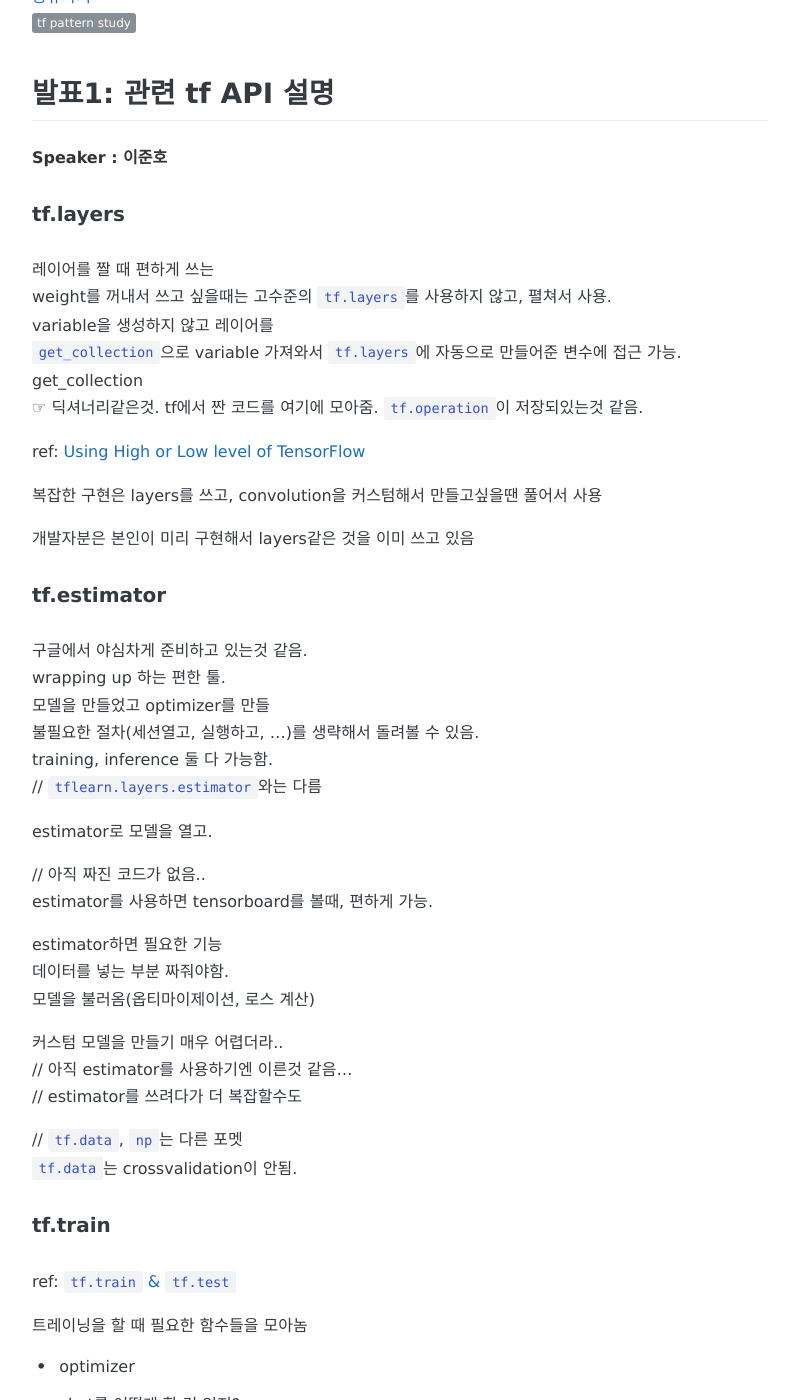
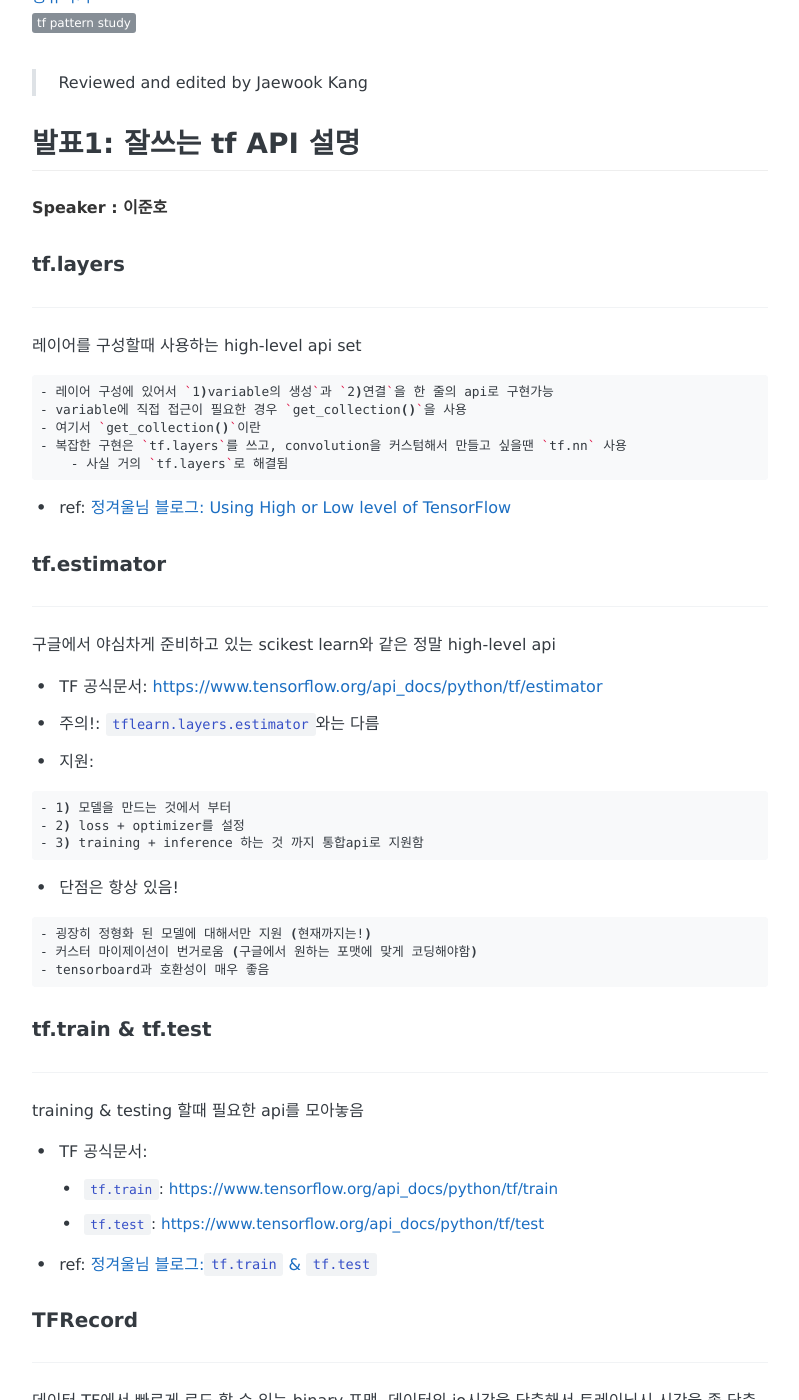
Before and after one commit to motlabs/motlabs.github.io, a Jekyll site: the page built from _posts/2018-06-19-tfpattern-week3.md, in a window 1280 px wide and 1400 px high, scrolled down 201 px. Shown: the whole window, without its empty margins (240-1039 px from the left). Built offline with Jekyll 4.4.1, drawn with Linux system fonts in a browser that asks for light colours; some web fonts are replaced; some of the changed text lies outside the part shown.

Commit message:
(feat) addition of post- 2018-06-19-tfpattern-week3

````diff
--- a/_posts/2018-06-19-tfpattern-week3.md
+++ b/_posts/2018-06-19-tfpattern-week3.md
@@ -9,205 +9,149 @@
 share: true
 ---
 
-## 발표1: 관련 tf API 설명
+> Reviewed and edited by Jaewook Kang
+
+
+## 발표1: 잘쓰는 tf API 설명
 
 **Speaker : 이준호**
 
 #### tf.layers
+---------------------------------------
 
-레이어를 짤 때 편하게 쓰는<br>
-weight를 꺼내서 쓰고 싶을때는 고수준의 `tf.layers`를 사용하지 않고, 펼쳐서 사용.<br>
-variable을 생성하지 않고 레이어를 <br>
-`get_collection`으로 variable 가져와서 `tf.layers`에 자동으로 만들어준 변수에 접근 가능.<br>
-get_collection<br>
-☞ 딕셔너리같은것. tf에서 짠 코드를 여기에 모아줌. `tf.operation`이 저장되있는것 같음.<br>
+레이어를 구성할때 사용하는 high-level api set
 
-ref: [Using High or Low level of TensorFlow](https://medium.com/trackin-datalabs/using-high-or-low-level-of-tensorflow-329089763f3c)
+```bash
+- 레이어 구성에 있어서 `1)variable의 생성`과 `2)연결`을 한 줄의 api로 구현가능
+- variable에 직접 접근이 필요한 경우 `get_collection()`을 사용
+- 여기서 `get_collection()`이란
+- 복잡한 구현은 `tf.layers`를 쓰고, convolution을 커스텀해서 만들고 싶을땐 `tf.nn` 사용
+    - 사실 거의 `tf.layers`로 해결됨
+```
+- ref: [정겨울님 블로그: Using High or Low level of TensorFlow](https://medium.com/trackin-datalabs/using-high-or-low-level-of-tensorflow-329089763f3c)
 
-복잡한 구현은 layers를 쓰고, convolution을 커스텀해서 만들고싶을땐 풀어서 사용
-
-개발자분은 본인이 미리 구현해서 layers같은 것을 이미 쓰고 있음
 
 #### tf.estimator
-구글에서 야심차게 준비하고 있는것 같음.<br>
-wrapping up 하는 편한 툴.<br>
-모델을 만들었고 optimizer를 만들<br>
-불필요한 절차(세션열고, 실행하고, ...)를 생략해서 돌려볼 수 있음.<br>
-training, inference 둘 다 가능함.<br>
-// `tflearn.layers.estimator`와는 다름
+---------------------------------------
 
-estimator로 모델을 열고.
+구글에서 야심차게 준비하고 있는 scikest learn와 같은 정말 high-level api
+- TF 공식문서: [https://www.tensorflow.org/api_docs/python/tf/estimator](https://www.tensorflow.org/api_docs/python/tf/estimator)
+- 주의!: `tflearn.layers.estimator`와는 다름
+- 지원:
 
-// 아직 짜진 코드가 없음..<br>
-estimator를 사용하면 tensorboard를 볼때, 편하게 가능.
+```bash
+- 1) 모델을 만드는 것에서 부터
+- 2) loss + optimizer를 설정
+- 3) training + inference 하는 것 까지 통합api로 지원함
+```
+- 단점은 항상 있음!
 
-estimator하면 필요한 기능<br>
-데이터를 넣는 부분 짜줘야함.<br>
-모델을 불러옴(옵티마이제이션, 로스 계산)
+```bash
+- 굉장히 정형화 된 모델에 대해서만 지원 (현재까지는!)
+- 커스터 마이제이션이 번거로움 (구글에서 원하는 포맷에 맞게 코딩해야함)
+- tensorboard과 호환성이 매우 좋음
+```
 
-커스텀 모델을 만들기 매우 어렵더라..<br>
-// 아직 estimator를 사용하기엔 이른것 같음...<br>
-// estimator를 쓰려다가 더 복잡할수도
 
-// `tf.data`, `np`는 다른 포멧<br>
-`tf.data`는 crossvalidation이 안됨.
+#### tf.train & tf.test
+---------------------------------------
 
-#### tf.train
-ref: [`tf.train` & `tf.test`](https://medium.com/trackin-datalabs/tf-train-tf-test-902c85b103e5)
+training & testing 할때 필요한 api를 모아놓음
+- TF 공식문서:
+    - `tf.train`: [https://www.tensorflow.org/api_docs/python/tf/train](https://www.tensorflow.org/api_docs/python/tf/train)
+    - `tf.test`: [https://www.tensorflow.org/api_docs/python/tf/test](https://www.tensorflow.org/api_docs/python/tf/test)
+- ref: [정겨울님 블로그:`tf.train` & `tf.test`](https://medium.com/trackin-datalabs/tf-train-tf-test-902c85b103e5)
 
-트레이닝을 할 때 필요한 함수들을 모아놈
 
-* optimizer
-* ckpt를 어떻게 할 것 인지?
-* exponetial_decay..?
-* write_graph : pb파일 프리징할때 씀
+#### TFRecord
+---------------------------------------
 
-사실 준호님도 optimizer, saver 정도만 쓰고 있음
-학습 도중 일어나는 필요한 이벤트라던지
+데이터 TF에서 빠르게 로드 할 수 있는 binary 포맷.
+데이터의 io시간을 단축해서 트레이닝시 시간을 좀 단축시켜보겠다는 의미
 
-#### tf.test
-일반적으로는 쓸 일이 거의 없음. 그리고 잘 안 씀..
-* `is_gpu_available(...)` gpu 쓸 수 있는지
-* `is_built_with_cuda(...) `
+```bash
+- 바이너리로 저장하기때문에 속도가 빨라짐
+- 데이터셋 관리하기가 편함, 용량도 작아짐
+- TFrecord로 변환할 때 시간이 어느정도 걸림
+- tf.Session()안에서 tf.data api에 의해서 로드
+- 옵션을 써야함(`gz` 파일로 압축시키는 옵션을 쓰면 용량을 조금 줄일 수 있음)
+    ☞ 압축된 `gz`파일 그대로 사용 가능(`tfrecord`가 디코딩해줌)
+```
 
-TFRecord
-ref: [Convert to TFRecords dataset](https://medium.com/trackin-datalabs/convert-to-tfrecords-dataset-2087b0ffa4f5)
+- 단점이 있음
 
-☞ 이미지를 모아서 한 파일로 저장 가능<br>
-바이너리로 저장하기때문에 속도가 빨라짐. -> 이것때매 쓰기도함.<br>
-데이터셋 관리하기가 편함, 용량도 작아짐. -> 한 파일로 저장하니.<br>
-record로 바꿀땐 시간이 어느정도 걸림.<br>
-트레이닝시 시간을 좀 단축시켜보겠다는 의미.<br>
-// estimator도 tfrecord로 불러오는걸 지향함<br>
-옵션을 써야함(`gz` 파일로 압축시키는 옵션을 쓰면 용량을 조금 줄일 수 있음)<br>
-☞ 압축된 `gz`파일 그대로 사용 가능(`tfrecord`가 디코딩해줌)<br>
+```bash
+- 단일 이미지당 어느정도 이상 사이즈가 커지면(128*128*128~) 에러가 나옴!!! 헐.
+- 변환시키기가 익숙하기 전까지 복잡
+- `hdf5` 포멧을 이렇게 쉽게 접근할 수 있는데 (`hdf_file['folder1']['inner_folder']`), `tfrecord`는 이렇게 편하지 않음.
+- `tfrecord` 파일 이름을 디렉토리명처럼 만드는 편법(`data/image`, `info/config`...)
+- 직접 들어갈 수 없음.
+- 옵션은 한 파일이 있을때 섞냐, 안 섞냐 이것밖에 안됨.
+- 전체 데이터가 몇개인지 알려면 `tf.python_io.tf_record_iterator`를 돌려봐야 알 수 있음.
+```
+-ref: [정겨울님 블로그: Convert to TFRecords dataset](https://medium.com/trackin-datalabs/convert-to-tfrecords-dataset-2087b0ffa4f5)
 
-짜야할게 많을듯. 공식 홈페이지에서 사용법을
-
-단점이 있음
-* 단일 이미지당 어느정도 이상 사이즈가 커지면(128*128*128~) 에러가 나옴!!! 헐.
-* 변환시키기가 익숙하기 전까지 복잡
-* `hdf5` 포멧을 이렇게 쉽게 접근할 수 있는데 (`hdf_file['folder1']['inner_folder']`), `tfrecord`는 이렇게 편하지 않음.
-* `tfrecord` 파일 이름을 디렉토리명처럼 만드는 편법(`data/image`, `info/config`...)
-* 직접 들어갈 수 없음.
-* 옵션은 한 파일이 있을때 섞냐, 안 섞냐 이것밖에 안됨.
-* 전체 데이터가 몇개인지 알려면 `tf.python_io.tf_record_iterator`를 돌려봐야 알 수 있음.
 
 #### tf.data
-ref: [data input 만들기](https://medium.com/trackin-datalabs/data-input-%EB%A7%8C%EB%93%A4%EA%B8%B0-74bb5c1ce52f)<br>
-ref: [data_manager (mnist).ipynb](https://github.com/motlabs/mot-dev/blob/180506_tfdata_jhlee/lab11_tfdata_example/data_manager%20(mnist).ipynb)
+---------------------------------------
 
-빠르다함. <br>
-epoch을 얼마나 줄지 알게되면 repeat()을 사용<br>
-epoch 단위 for 루프마다 `tf.data` 불러오면 안 좋음.<br>
-// `np` vs `TFRecord` : 서로 다른 데이터 자료형
+**준호님 여기 내용 추가 필요**
+- ref: [정겨울님 블로그: data input 만들기](https://medium.com/trackin-datalabs/data-input-%EB%A7%8C%EB%93%A4%EA%B8%B0-74bb5c1ce52f)<br>
+- ref: [data_manager (mnist).ipynb](https://github.com/motlabs/mot-dev/blob/180506_tfdata_jhlee/lab11_tfdata_example/data_manager%20(mnist).ipynb)
 
 #### tf.gfile
-ref: [Manage Files with TensorFlow](https://medium.com/trackin-datalabs/manage-files-with-tensorflow-7f31e8fd99d2)
+---------------------------------------
 
-☞ python의 os, copy, glob, exists 같은 모듈을 tf용으로 만든것
-
-#### tf.saved_model
-ref: [Save and Load trained Model](https://medium.com/trackin-datalabs/%ED%95%99%EC%8A%B5%ED%95%9C-%EB%AA%A8%EB%8D%B8-save-%EB%B0%8F-load-%ED%95%98%EA%B8%B0-b78ae5de4964)
-
-`tf.saved_model`은 `pb`파일로 변환할때 씀(나아아중에 쓰게될듯)
-
-`.ckpt`
-
-* weight만 저장이 됨.
-* 노드의 위치
-* 그래프의 구조는 저장 X
-* 변수(variable
-
-`.pb`: 구조만 있는것, frozen graph
-* freezing 시킨 파일
-* `Variable`을 `Constant`로 만든겅
-
-##### 저장시
-```python
-# Add ops to save and restore all the variables.
-saver = tf.train.Saver()
-with tf.Session() as sess:
-    save_path = saver.save(sess, "/tmp/model.ckpt") # 준비
-    ...
-
-    for step in iterations:
-        saver.save(sess, 'checkpoint.model'), global_step=step) # weight 저장
-```
-##### 로드시
-```python
-# Add ops to save and restore all the variables.
-saver = tf.train.Saver()
-with tf.Session() as sess:
-    saver.restore(sess, "/tmp/model.ckpt")
-    ...
-```
-#### Blog
+python의 os, copy, glob, exists 같은 모듈을 tf용으로 만든것
+- ref: [정겨울님 블로그: Manage Files with TensorFlow](https://medium.com/trackin-datalabs/manage-files-with-tensorflow-7f31e8fd99d2)
 
 
 
 ## 발표2: TF 추상화와 간소화, 모델 엑스포트와 서빙
 
 **Speaker : 이규복**
-
-### Chapter 7, 텐서플로 추상화와 간소화
-
-#### TFLearn
-
-- Tensorflow API와 유사함
-- python 기본 array를 사용
-- `ckpt`로 저장 가능(frozen graph로 만들 수 있는것)
-
-#### Keras
-
-- `TFLearn`과 비슷함
-- 절차형/함수형 원하는 스타일로 코드 짤 수 있음?
-- Numpy를 사용
-- `hdf5` 포멧으로 저장 가능
-- 실제 keras에 api가 `tf.keras`에는 없을 수도 있음
-
-#### TF.Slim
-
-- `Keras`와 `tf.slim`는 둘 다 내부적으로 Tensorflow를 사용함
-- cnn에 특화된 라이브러리
-- 깊은 layer를 쌓을때 간편하게 가능
-- `tf.nn tf.contrib.framework` 합친..
-- 미리 `slim`으로 학습된 모델 사용할 수 있음
-- `with` 구문으로 `arg_scope`를 만들 수 있음
-
-// Tensorflow에서는 `feed_dict`를 써야함. `numpy`를 바로 쓸 순 없음.
-
-[TFLearn vs Keras: Which One Should You Use?](https://progur.com/2018/04/tflearn-vs-keras-which-better.html)
-
-### Chapter 10 모델 엑스포트와 서빙
-
-저장
-
-- 수동으로 저장
-
-  ☞ `numpy` 사용, `.npz` 확장자
-
-  ☞ 불편스. 쓰지말죠.
-
-- `tf.saver`로 저장
-
-- - `tf.train.Saver()`로 저장
-  - `saver.restore()`로 불러오기
-  - 변수 이름이 딱 맞아야 저장/불러오기 가능
-  - `tf.reset_default_graph`를 사용? 뭐 충돌 없애주는 것일듯.
-
-데이터 로딩을 여러가지 api로 간소화 추상화
-
-#### Slide
+### Slide
 
 <style>
 .responsive-wrap iframe{ max-width: 100%;}
 </style>
 <div class="responsive-wrap">
 <!-- this is the embed code provided by Google -->
-<iframe src="https://docs.google.com/presentation/d/e/2PACX-1vSEmHKWnIVz56o6csqbEfzmeDk7OngLeNzgp2RBuOYpDsyOSnHK7pGrTXFKEA_vtqXMBrNiOIhe68kE/embed?start=false&loop=false&delayms=3000" frameborder="0" width="960" height="583" allowfullscreen="true" mozallowfullscreen="true" webkitallowfullscreen="true"></iframe>
+<iframe src="https://docs.google.com/presentation/d/e/2PACX-1vSEmHKWnIVz56o6csqbEfzmeDk7OngLeNzgp2RBuOYpDsyOSnHK7pGrTXFKEA_vtqXMBrNiOIhe68kE/embed?start=false&loop=false&delayms=3000" frameborder="0" width="720" height="380" allowfullscreen="true" mozallowfullscreen="true" webkitallowfullscreen="true"></iframe>
 </div>
 
+### 요약
+---------------------------------------
+
+#### TFLearn
+
+```bash
+- Tensorflow API와 유사함
+- python 기본 array를 사용
+- `ckpt`로 저장 가능(frozen graph로 만들 수 있는것)
+```
+
+#### tf.keras
+
+```bash
+- `TFLearn`과 비슷함
+- 절차형/함수형 원하는 스타일로 코드 짤 수 있음?
+- Numpy를 사용
+- `hdf5` 포멧으로 저장 가능
+- 실제 Keras에 api가 `tf.keras`에는 없을 수도 있음
+
+```
+- 읽을 거리: [TFLearn vs Keras: Which One Should You Use?](https://progur.com/2018/04/tflearn-vs-keras-which-better.html)
+
+#### TF.Slim
+```bash
+- `tf.keras`와 `tf.slim`는 둘 다 내부적으로 Tensorflow를 사용함
+- cnn에 특화된 라이브러리
+- 깊은 layer를 쌓을때 간편하게 가능
+- `tf.nn tf.contrib.framework` 합친..
+- 미리 `slim`으로 학습된 모델 사용할 수 있음
+- `with` 구문으로 `arg_scope`를 만들 수 있음
+```
+
 ## Issues
-
--
+- 이슈 없음
````
